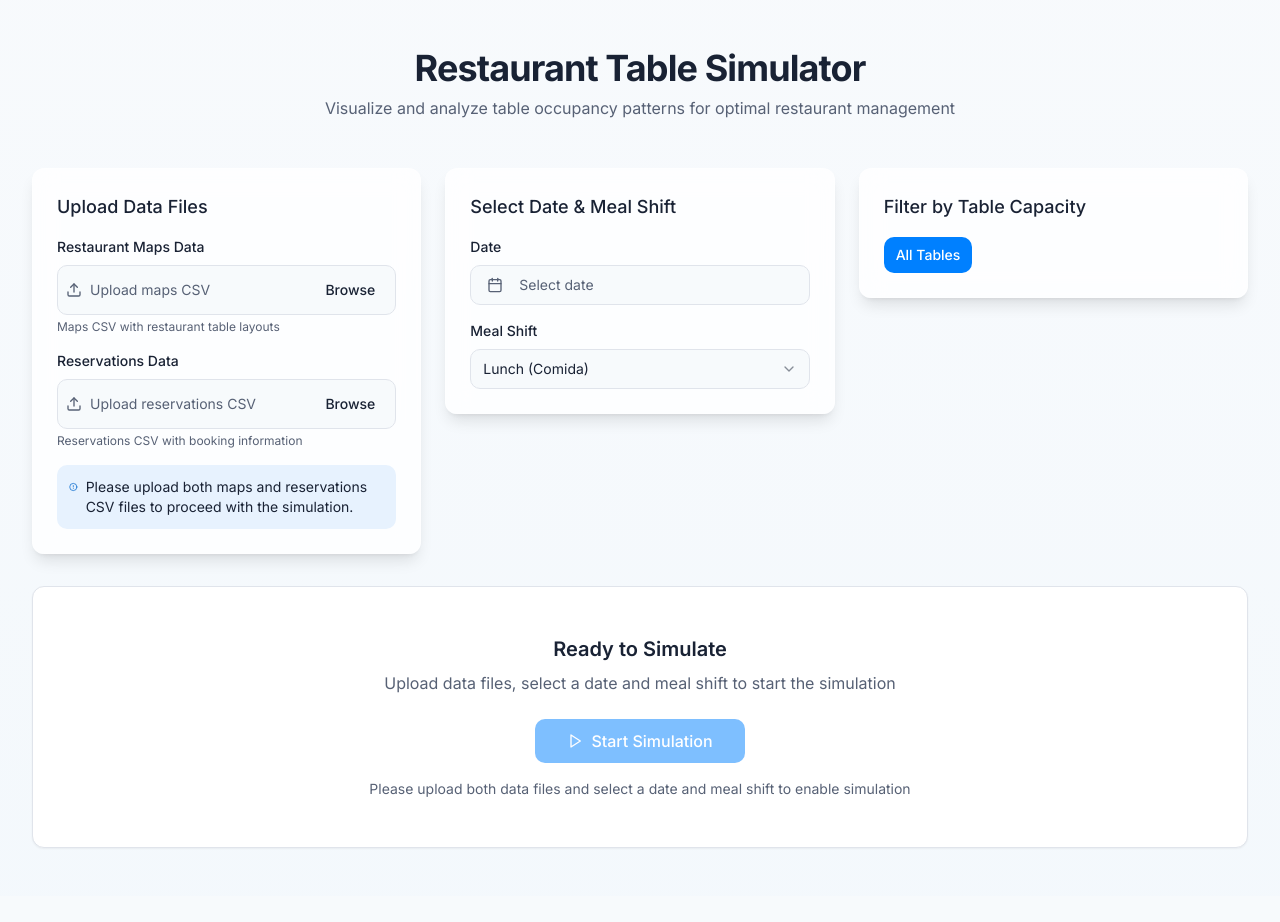
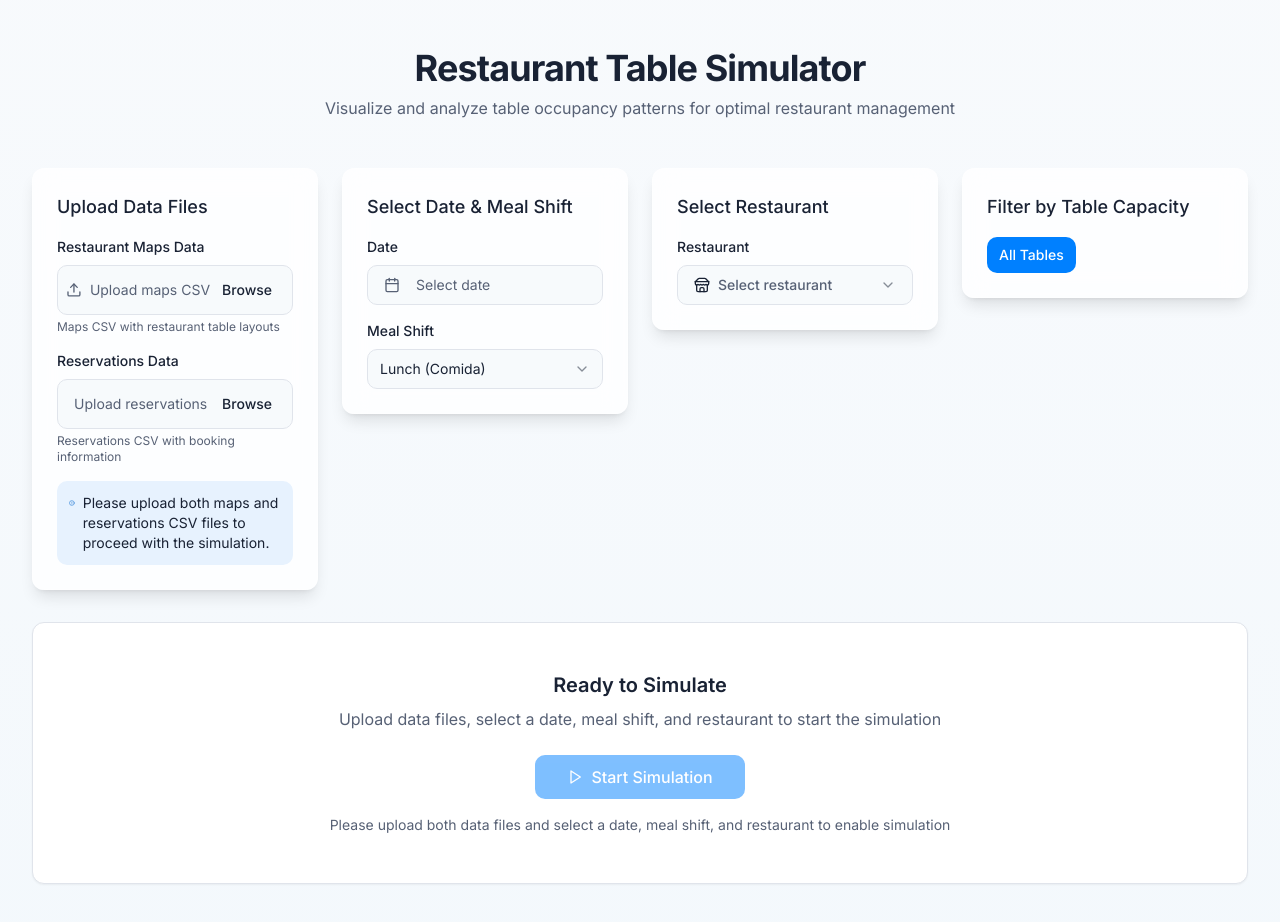
Before and after one commit to userusernamename712/table-timeline-simulator, a React (Vite) app: page / in a window 1280 px wide. Shown: the top 922 px of the page. Before the commit the page ends 896 px from the top, so only its background shows below. Built offline with nearby package versions, Linux system fonts and the light colour scheme.

Commit message:
Add restaurant ID filter
Adds a dropdown with search functionality to filter reservation and map data by restaurant ID.

```diff
--- /dev/null
+++ b/src/components/RestaurantSelector.tsx
@@ -0,0 +1,112 @@
+
+import React, { useState, useEffect } from 'react';
+import { Store, Search, ChevronDown } from 'lucide-react';
+import {
+  Command,
+  CommandEmpty,
+  CommandGroup,
+  CommandInput,
+  CommandItem,
+} from "@/components/ui/command";
+import {
+  Popover,
+  PopoverContent,
+  PopoverTrigger,
+} from "@/components/ui/popover";
+import { Button } from '@/components/ui/button';
+import { cn } from '@/lib/utils';
+
+interface RestaurantSelectorProps {
+  onRestaurantSelected: (restaurantId: string) => void;
+  selectedRestaurant: string;
+  isLoading: boolean;
+}
+
+const RESTAURANT_OPTIONS = [
+  "restaurante-saona-blasco-ibanez",
+  "restaurante-turqueta",
+  "restaurante-saona-ciscar",
+  "restaurante-saona-santa-barbara",
+  "restauerante-saonalaeliana",
+  "restaurante-saonacasinodeagricultura",
+  "restaurante-saona-epicentre-sagunto",
+  "restaurante-saona-viveros",
+];
+
+// Helper function to format restaurant ID for display
+const formatRestaurantName = (id: string): string => {
+  return id
+    .replace('restaurante-', '')
+    .replace('restauerante-', '')
+    .split('-')
+    .map(word => word.charAt(0).toUpperCase() + word.slice(1))
+    .join(' ');
+};
+
+const RestaurantSelector: React.FC<RestaurantSelectorProps> = ({
+  onRestaurantSelected,
+  selectedRestaurant,
+  isLoading
+}) => {
+  const [open, setOpen] = useState(false);
+
+  return (
+    <div className="glass-panel p-6 rounded-xl space-y-4 animate-scale-in">
+      <h2 className="text-lg font-medium mb-4">Select Restaurant</h2>
+
+      <div className="flex flex-col space-y-4">
+        <div className="flex flex-col">
+          <label className="block mb-2 text-sm font-medium">Restaurant</label>
+          <Popover open={open} onOpenChange={setOpen}>
+            <PopoverTrigger asChild>
+              <Button
+                variant="outline"
+                role="combobox"
+                aria-expanded={open}
+                disabled={isLoading}
+                className="w-full justify-between"
+              >
+                <div className="flex items-center gap-2 truncate">
+                  <Store className="h-4 w-4" />
+                  {selectedRestaurant ? (
+                    <span className="truncate">{formatRestaurantName(selectedRestaurant)}</span>
+                  ) : (
+                    <span className="text-muted-foreground">Select restaurant</span>
+                  )}
+                </div>
+                <ChevronDown className="ml-2 h-4 w-4 shrink-0 opacity-50" />
+              </Button>
+            </PopoverTrigger>
+            <PopoverContent className="w-[300px] p-0 pointer-events-auto bg-popover">
+              <Command>
+                <CommandInput
+                  placeholder="Search restaurant..."
+                  startIcon={<Search className="h-4 w-4" />}
+                />
+                <CommandEmpty>No restaurant found.</CommandEmpty>
+                <CommandGroup className="max-h-[300px] overflow-auto">
+                  {RESTAURANT_OPTIONS.map((restaurant) => (
+                    <CommandItem
+                      key={restaurant}
+                      value={restaurant}
+                      onSelect={() => {
+                        onRestaurantSelected(restaurant);
+                        setOpen(false);
+                      }}
+                      className="cursor-pointer"
+                    >
+                      <Store className="mr-2 h-4 w-4" />
+                      <span>{formatRestaurantName(restaurant)}</span>
+                    </CommandItem>
+                  ))}
+                </CommandGroup>
+              </Command>
+            </PopoverContent>
+          </Popover>
+        </div>
+      </div>
+    </div>
+  );
+};
+
+export default RestaurantSelector;
--- a/src/pages/Index.tsx
+++ b/src/pages/Index.tsx
@@ -1,3 +1,4 @@
+
 import React, { useState, useEffect } from 'react';
 import { toast } from 'sonner';
 import { Tabs, TabsContent, TabsList, TabsTrigger } from '@/components/ui/tabs';
@@ -7,6 +8,7 @@ import { Button } from '@/components/ui/button';
 import { Loader2, Play } from 'lucide-react';
 import FileUploader from '@/components/FileUploader';
 import DateSelector from '@/components/DateSelector';
+import RestaurantSelector from '@/components/RestaurantSelector';
 import TableCapacityFilter from '@/components/TableCapacityFilter';
 import ControlPanel from '@/components/ControlPanel';
 import TimelineVisualization from '@/components/TimelineVisualization';
@@ -18,6 +20,7 @@ const Index = () => {
   const [reservationsCSV, setReservationsCSV] = useState<string | null>(null);
   const [selectedDate, setSelectedDate] = useState('');
   const [selectedMealShift, setSelectedMealShift] = useState('Comida'); // Default to lunch
+  const [selectedRestaurant, setSelectedRestaurant] = useState('');
   const [selectedCapacity, setSelectedCapacity] = useState('All');
   const [simulationData, setSimulationData] = useState<SimulationData | null>(null);
   const [currentSliderVal, setCurrentSliderVal] = useState(0);
@@ -25,7 +28,7 @@ const Index = () => {
   const [simulationReady, setSimulationReady] = useState(false);
 
   const runSimulationProcess = () => {
-    if (!mapsCSV || !reservationsCSV || !selectedDate || !selectedMealShift) {
+    if (!mapsCSV || !reservationsCSV || !selectedDate || !selectedMealShift || !selectedRestaurant) {
       toast.error('Please provide all required data before running the simulation');
       return;
     }
@@ -38,14 +41,15 @@ const Index = () => {
     setTimeout(() => {
       try {
         toast('Parsing input data', {
-          description: `Processing data for ${selectedDate}, ${selectedMealShift}`,
+          description: `Processing data for ${selectedRestaurant}, ${selectedDate}, ${selectedMealShift}`,
         });
 
         const data = prepareSimulationData(
           mapsCSV,
           reservationsCSV,
           selectedDate,
-          selectedMealShift
+          selectedMealShift,
+          selectedRestaurant
         );
 
         if (!data) {
@@ -83,9 +87,13 @@ const Index = () => {
 
   useEffect(() => {
     setSimulationReady(
-      !!mapsCSV && !!reservationsCSV && !!selectedDate && !!selectedMealShift
+      !!mapsCSV &&
+      !!reservationsCSV &&
+      !!selectedDate &&
+      !!selectedMealShift &&
+      !!selectedRestaurant
     );
-  }, [mapsCSV, reservationsCSV, selectedDate, selectedMealShift]);
+  }, [mapsCSV, reservationsCSV, selectedDate, selectedMealShift, selectedRestaurant]);
 
   const handleSliderValueChange = (value: number) => {
     setCurrentSliderVal(value);
@@ -103,7 +111,7 @@ const Index = () => {
           </p>
         </header>
 
-        <div className="grid grid-cols-1 md:grid-cols-3 gap-6 mb-8">
+        <div className="grid grid-cols-1 md:grid-cols-4 gap-6 mb-8">
           <div className="animate-slide-in stagger-1">
             <FileUploader
               onMapsFileUploaded={(content) => setMapsCSV(content)}
@@ -123,6 +131,14 @@ const Index = () => {
           </div>
 
           <div className="animate-slide-in stagger-3">
+            <RestaurantSelector
+              onRestaurantSelected={setSelectedRestaurant}
+              selectedRestaurant={selectedRestaurant}
+              isLoading={isLoading}
+            />
+          </div>
+
+          <div className="animate-slide-in stagger-4">
             {simulationData ? (
               <ControlPanel
                 data={simulationData}
@@ -141,7 +157,7 @@ const Index = () => {
           </div>
         </div>
 
-        <div className="animate-slide-in stagger-4">
+        <div className="animate-slide-in stagger-5">
           {isLoading ? (
             <Card className="w-full p-12 flex flex-col items-center justify-center">
               <Loader2 className="h-8 w-8 text-primary animate-spin mb-4" />
@@ -175,7 +191,12 @@ const Index = () => {
                     </TabsList>
 
                     <TabsContent value="overview" className="space-y-4">
-                      <div className="grid grid-cols-1 md:grid-cols-3 gap-6">
+                      <div className="grid grid-cols-1 md:grid-cols-4 gap-6">
+                        <div className="bg-secondary/50 rounded-lg p-4">
+                          <h3 className="text-sm font-medium text-muted-foreground mb-1">Restaurant</h3>
+                          <p className="text-2xl font-bold truncate">{simulationData.restaurantId.replace('restaurante-', '').replace('restauerante-', '')}</p>
+                        </div>
+
                         <div className="bg-secondary/50 rounded-lg p-4">
                           <h3 className="text-sm font-medium text-muted-foreground mb-1">Total Tables</h3>
                           <p className="text-2xl font-bold">{Object.keys(simulationData.tables).length}</p>
@@ -264,7 +285,7 @@ const Index = () => {
               <div className="text-center">
                 <h2 className="text-xl font-semibold mb-2">Ready to Simulate</h2>
                 <p className="text-muted-foreground mb-6">
-                  Upload data files, select a date and meal shift to start the simulation
+                  Upload data files, select a date, meal shift, and restaurant to start the simulation
                 </p>
 
                 <Button
@@ -280,7 +301,7 @@ const Index = () => {
 
                 {!simulationReady && (
                   <p className="text-muted-foreground mt-4 text-sm">
-                    Please upload both data files and select a date and meal shift to enable simulation
+                    Please upload both data files and select a date, meal shift, and restaurant to enable simulation
                   </p>
                 )}
               </div>
```
Also changed, not shown: src/utils/dataParser.ts (+19 -11 lines).
